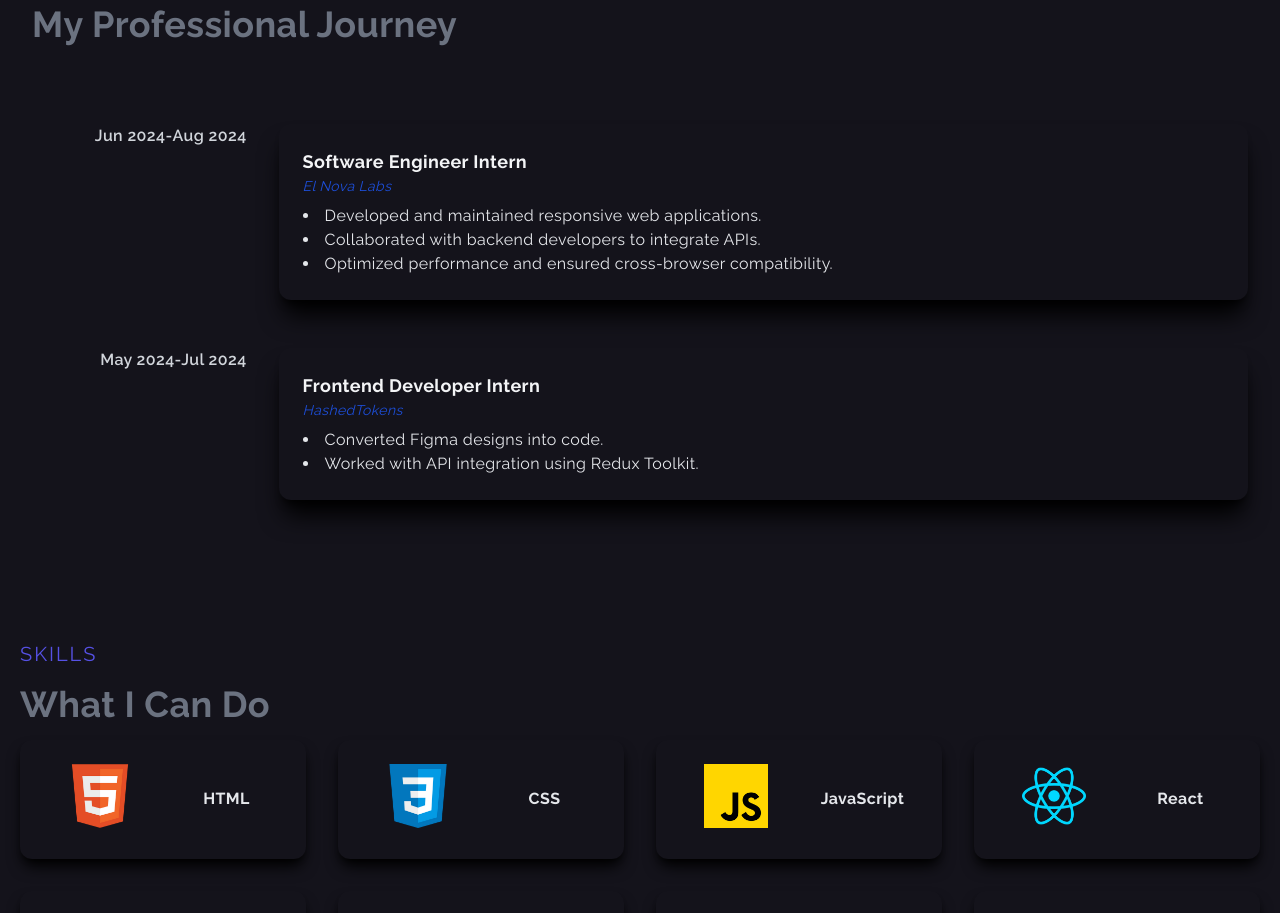
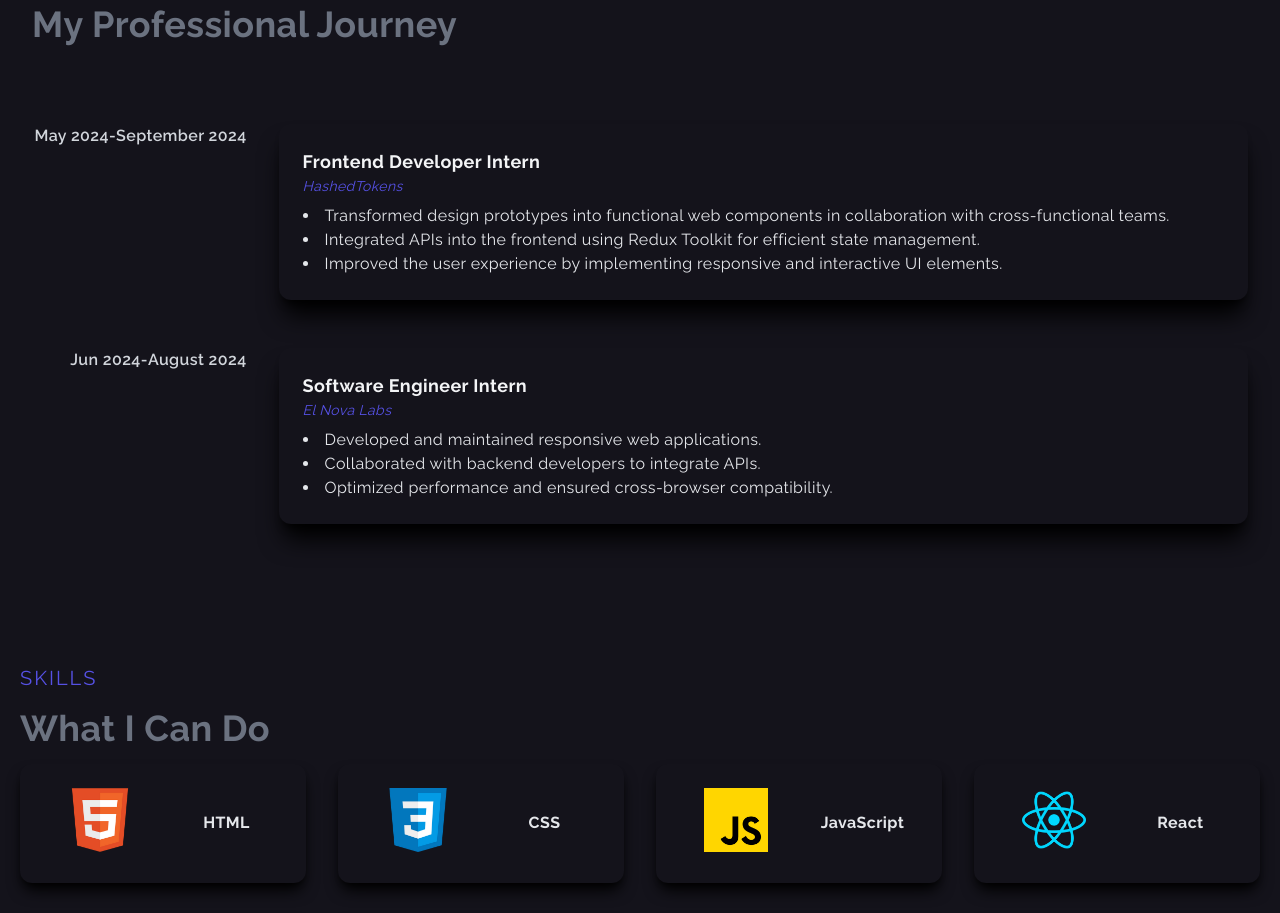
Before and after one commit to krahul14/portfolio, a Next.js app: page / in a window 1280 px wide. Shown: the part 1640-2553 px from the top of the page. Built offline with nearby package versions, Linux system fonts and the light colour scheme.

Commit message:
resume updated

```diff
--- a/components/Experience.jsx
+++ b/components/Experience.jsx
@@ -1,35 +1,37 @@
-import React from 'react';
+import React from "react"
 
 const experienceData = [
   {
-    date: 'Jun 2024-Aug 2024',
-    jobTitle: 'Software Engineer Intern',
-    companyName: 'El Nova Labs',
-    companyWebsite: 'https://www.elnovalabs.com',
+    date: "May 2024-September 2024",
+    jobTitle: "Frontend Developer Intern",
+    companyName: "HashedTokens",
+    companyWebsite: "https://www.hashedtokens.com",
     description: [
-      'Developed and maintained responsive web applications.',
-      'Collaborated with backend developers to integrate APIs.',
-      'Optimized performance and ensured cross-browser compatibility.',
+      "Transformed design prototypes into functional web components in collaboration with cross-functional teams.",
+      "Integrated APIs into the frontend using Redux Toolkit for efficient state management.",
+      "Improved the user experience by implementing responsive and interactive UI elements.",
     ],
   },
   {
-    date: 'May 2024-Jul 2024',
-    jobTitle: 'Frontend Developer Intern',
-    companyName: 'HashedTokens',
-    companyWebsite: 'https://www.hashedtokens.com',
+    date: "Jun 2024-August 2024",
+    jobTitle: "Software Engineer Intern",
+    companyName: "El Nova Labs",
+    companyWebsite: "https://www.elnovalabs.com",
     description: [
-      'Converted Figma designs into code.',
-      'Worked with API integration using Redux Toolkit.',
+      "Developed and maintained responsive web applications.",
+      "Collaborated with backend developers to integrate APIs.",
+      "Optimized performance and ensured cross-browser compatibility.",
     ],
   },
-
-];
+]
 
 const Experience = () => {
   return (
-    <div id='experience' className="experience-section">
+    <div id="experience" className="experience-section">
       <div className="max-w-7xl mx-auto px-4 sm:px-6 lg:px-8">
-        <p className="uppercase text-xl tracking-widest text-[#5651e5]">Experience</p>
+        <p className="uppercase text-xl tracking-widest text-[#5651e5]">
+          Experience
+        </p>
         <h2 className="py-4 mb-16 text-gray-500">My Professional Journey</h2>
         <div className="timeline-container flex flex-col space-y-12">
           {experienceData.map((experience, index) => (
@@ -38,11 +40,13 @@ const Experience = () => {
                 <p className="text-md font-semibold">{experience.date}</p>
               </div>
               <div className="p-6 shadow-xl shadow-black rounded-xl hover:scale-105 ease-in duration-300 w-full">
-                <h3 className="text-lg font-bold text-gray-100">{experience.jobTitle}</h3>
+                <h3 className="text-lg font-bold text-gray-100">
+                  {experience.jobTitle}
+                </h3>
                 <p className="text-sm italic text-gray-600">
                   <a
                     href={experience.companyWebsite}
-                    className="text-blue-700 hover:underline"
+                    className="text-[#5651e5] hover:underline"
                     target="_blank"
                     rel="noopener noreferrer"
                   >
@@ -51,7 +55,9 @@ const Experience = () => {
                 </p>
                 <ul className="mt-2 text-gray-200">
                   {experience.description.map((item, index) => (
-                    <li key={index} className="list-disc list-inside">{item}</li>
+                    <li key={index} className="list-disc list-inside">
+                      {item}
+                    </li>
                   ))}
                 </ul>
               </div>
@@ -60,7 +66,7 @@ const Experience = () => {
         </div>
       </div>
     </div>
-  );
-};
+  )
+}
 
-export default Experience;
+export default Experience
```
Also changed, not shown: 1 other file (tests, documents, lock files or other folders).
